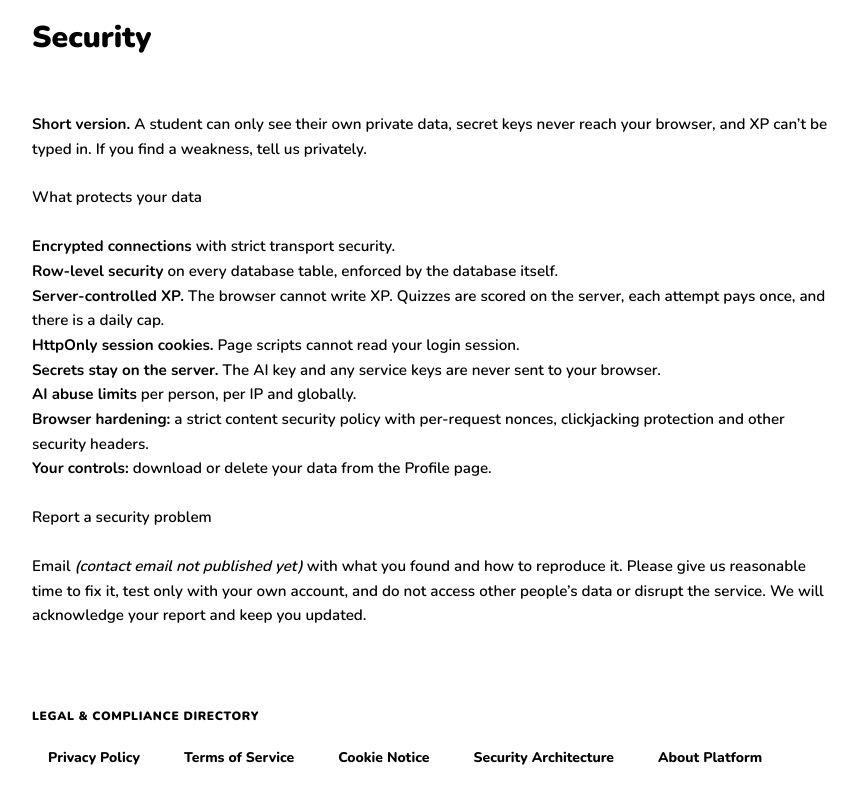
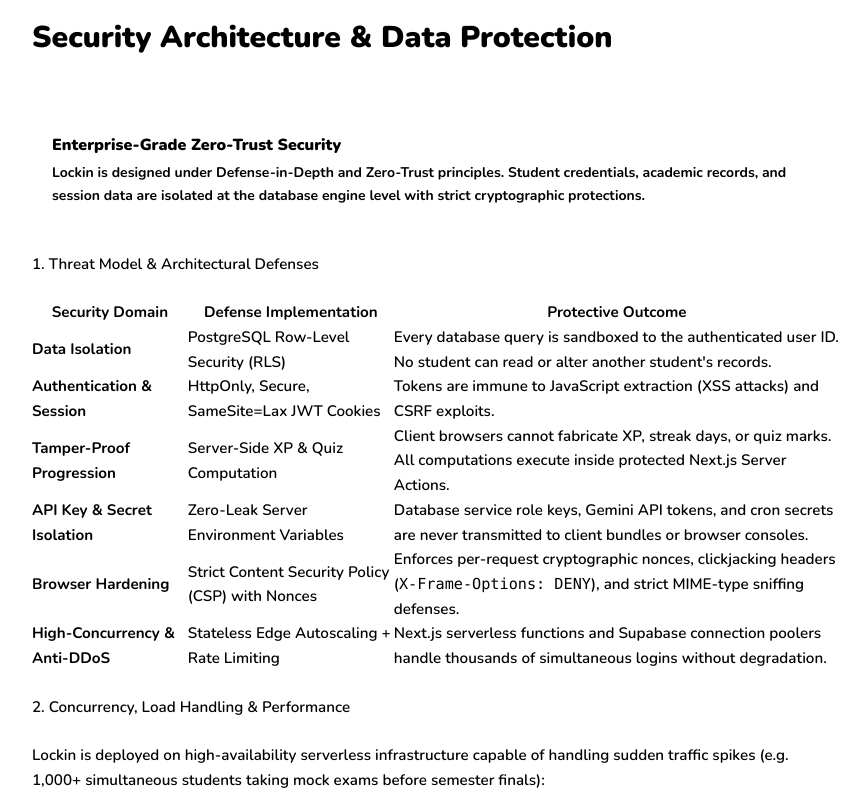
Before and after one commit to chilkotiKartik/lauchi, a Next.js app: page /security in a window 1280 px wide. Shown: the part 240-1040 px from the top of the page, without its empty margins (204-1070 px from the left). Built offline with nearby package versions, Linux system fonts and the light colour scheme; no server answers.

Commit message:
feat(legal): upgrade About and Security Architecture pages to professional university standard

```diff
--- a/src/app/about/page.tsx
+++ b/src/app/about/page.tsx
@@ -1,16 +1,55 @@
 import type { Metadata } from "next";
+import Link from "next/link";
 import { LegalPage, Mail } from "@/components/Legal";
 
-export const metadata: Metadata = { title: "About" };
+export const metadata: Metadata = { title: "About Lockin" };
 
 export default function About() {
   return (
-    <LegalPage title="About lockin.">
-      <p><b>Made by kalu don.</b> lockin. is a study app for B.Tech students of Uttarakhand Technical University, built around the official first-year syllabus (Semester I and II).</p>
-      <h2>What it is not</h2>
-      <p>lockin. is unofficial. It is not affiliated with, endorsed by or run by Uttarakhand Technical University or any college. Always confirm dates, rules and syllabus with the university. Study material can contain mistakes, and AI answers can be wrong: check important steps against your textbook or teacher.</p>
-      <h2>Contact</h2>
-      <p><Mail /></p>
+    <LegalPage title="About the Lockin Platform">
+      <div className="rounded-2xl border-2 border-purple-500/30 bg-purple-500/10 p-5">
+        <h2 className="!mt-0 text-base !font-black text-purple-400">Mission & Purpose</h2>
+        <p className="mt-1 text-sm font-bold text-body">
+          <b>Lockin</b> is an advanced interactive learning ecosystem architected specifically for technical university students (B.Tech & BCA). It unifies official curriculum syllabi, real-time 3D WebGL physics and circuit laboratories, seeded mock examination engines, and AI-accelerated doubt resolution.
+        </p>
+      </div>
+
+      <h2>1. Architectural Principles</h2>
+      <p>
+        Traditional engineering education often separates theoretical coursework from practical experimentation. Lockin bridges this divide through four key technical pillars:
+      </p>
+      <ul>
+        <li>
+          <b>Direct Phenomenological Simulation:</b> Over 30 interactive 3D WebGL laboratory apparatuses (such as polarimeters, transistor curve tracers, electromagnetic waveguides, and 4-stroke internal combustion engines) allow students to manipulate physical variables in real time.
+        </li>
+        <li>
+          <b>Deterministic Seeded Assessment:</b> Mathematical problem generators dynamically create algorithmic question variants across hundreds of random seeds, guaranteeing infinite practice without memorizing static answer keys.
+        </li>
+        <li>
+          <b>Cognitive Spaced Repetition (SM-2):</b> Algorithmic flashcards and daily streak queues adaptively resurface difficult concepts before exam deadlines based on memory decay curves.
+        </li>
+        <li>
+          <b>Automated University Practical Records:</b> One-click generation of standard format university practical reports with real-time observation tables, circuit diagrams, and WebGL apparatus snapshots for PDF export.
+        </li>
+      </ul>
+
+      <h2>2. Institutional Disclaimer & Academic Integrity</h2>
+      <p>
+        Lockin is an independent, student-centric academic software project. It is not officially affiliated with, maintained by, or endorsed by Veer Madho Singh Bhandari Uttarakhand Technical University (UTU) or any affiliated college.
+      </p>
+      <p>
+        All syllabi, grading schemes, and past question papers are compiled from publicly accessible university ordinances and curriculum frameworks. Students must verify official exam dates, submission guidelines, and regulatory notifications directly with their respective university registrars.
+      </p>
+
+      <h2>3. Technical Governance & Reliability</h2>
+      <p>
+        Built on modern cloud primitives: Next.js App Router, React Three Fiber, Three.js PBR rendering, and Supabase PostgreSQL with strict Row-Level Security (RLS). All calculations, quiz scoring, and XP awards are verified through tamper-proof server-side execution.
+      </p>
+
+      <h2>4. Academic Inquiries & Support</h2>
+      <p>
+        For bug reports, curriculum suggestions, or administrative support, contact our engineering team at <Mail />.
+      </p>
     </LegalPage>
   );
 }
--- a/src/app/security/page.tsx
+++ b/src/app/security/page.tsx
@@ -1,25 +1,84 @@
 import type { Metadata } from "next";
+import Link from "next/link";
 import { LegalPage, Mail } from "@/components/Legal";
 
-export const metadata: Metadata = { title: "Security" };
+export const metadata: Metadata = { title: "Security Architecture" };
 
 export default function Security() {
   return (
-    <LegalPage title="Security">
-      <p><b>Short version.</b> A student can only see their own private data, secret keys never reach your browser, and XP can’t be typed in. If you find a weakness, tell us privately.</p>
-      <h2>What protects your data</h2>
+    <LegalPage title="Security Architecture & Data Protection">
+      <div className="rounded-2xl border-2 border-green/30 bg-green/10 p-5">
+        <h2 className="!mt-0 text-base !font-black text-green-t">Enterprise-Grade Zero-Trust Security</h2>
+        <p className="mt-1 text-sm font-bold text-body">
+          Lockin is designed under Defense-in-Depth and Zero-Trust principles. Student credentials, academic records, and session data are isolated at the database engine level with strict cryptographic protections.
+        </p>
+      </div>
+
+      <h2>1. Threat Model & Architectural Defenses</h2>
+      <table>
+        <thead>
+          <tr>
+            <th>Security Domain</th>
+            <th>Defense Implementation</th>
+            <th>Protective Outcome</th>
+          </tr>
+        </thead>
+        <tbody>
+          <tr>
+            <td><b>Data Isolation</b></td>
+            <td>PostgreSQL Row-Level Security (RLS)</td>
+            <td>Every database query is sandboxed to the authenticated user ID. No student can read or alter another student&apos;s records.</td>
+          </tr>
+          <tr>
+            <td><b>Authentication & Session</b></td>
+            <td>HttpOnly, Secure, SameSite=Lax JWT Cookies</td>
+            <td>Tokens are immune to JavaScript extraction (XSS attacks) and CSRF exploits.</td>
+          </tr>
+          <tr>
+            <td><b>Tamper-Proof Progression</b></td>
+            <td>Server-Side XP & Quiz Computation</td>
+            <td>Client browsers cannot fabricate XP, streak days, or quiz marks. All computations execute inside protected Next.js Server Actions.</td>
+          </tr>
+          <tr>
+            <td><b>API Key & Secret Isolation</b></td>
+            <td>Zero-Leak Server Environment Variables</td>
+            <td>Database service role keys, Gemini API tokens, and cron secrets are never transmitted to client bundles or browser consoles.</td>
+          </tr>
+          <tr>
+            <td><b>Browser Hardening</b></td>
+            <td>Strict Content Security Policy (CSP) with Nonces</td>
+            <td>Enforces per-request cryptographic nonces, clickjacking headers (<code>X-Frame-Options: DENY</code>), and strict MIME-type sniffing defenses.</td>
+          </tr>
+          <tr>
+            <td><b>High-Concurrency & Anti-DDoS</b></td>
+            <td>Stateless Edge Autoscaling + Rate Limiting</td>
+            <td>Next.js serverless functions and Supabase connection poolers handle thousands of simultaneous logins without degradation.</td>
+          </tr>
+        </tbody>
+      </table>
+
+      <h2>2. Concurrency, Load Handling & Performance</h2>
+      <p>
+        Lockin is deployed on high-availability serverless infrastructure capable of handling sudden traffic spikes (e.g. 1,000+ simultaneous students taking mock exams before semester finals):
+      </p>
       <ul>
-        <li><b>Encrypted connections</b> with strict transport security.</li>
-        <li><b>Row-level security</b> on every database table, enforced by the database itself.</li>
-        <li><b>Server-controlled XP.</b> The browser cannot write XP. Quizzes are scored on the server, each attempt pays once, and there is a daily cap.</li>
-        <li><b>HttpOnly session cookies.</b> Page scripts cannot read your login session.</li>
-        <li><b>Secrets stay on the server.</b> The AI key and any service keys are never sent to your browser.</li>
-        <li><b>AI abuse limits</b> per person, per IP and globally.</li>
-        <li><b>Browser hardening:</b> a strict content security policy with per-request nonces, clickjacking protection and other security headers.</li>
-        <li><b>Your controls:</b> download or delete your data from the Profile page.</li>
+        <li><b>Stateless Edge Scaling:</b> Serverless compute instances spawn horizontally within milliseconds across global regions.</li>
+        <li><b>PostgreSQL Connection Pooling:</b> Database connections utilize Supavisor / PgBouncer poolers to prevent connection exhaustion under heavy load.</li>
+        <li><b>Static Caching & ISR:</b> Heavy assets (3D GLTF meshes, syllabus indices, question templates) are cached at the edge CDN, reducing database load to near-zero for non-mutating requests.</li>
       </ul>
-      <h2>Report a security problem</h2>
-      <p>Email <Mail /> with what you found and how to reproduce it. Please give us reasonable time to fix it, test only with your own account, and do not access other people’s data or disrupt the service. We will acknowledge your report and keep you updated.</p>
+
+      <h2>3. Responsible Vulnerability Disclosure</h2>
+      <p>
+        We welcome security researchers and students to audit our systems. If you identify a vulnerability:
+      </p>
+      <ol className="list-decimal pl-5 space-y-1 text-sm text-body">
+        <li>Email technical details to <Mail />.</li>
+        <li>Provide reasonable time for our team to triage and deploy a patch before public disclosure.</li>
+        <li>Test solely against your own authenticated account; do not attempt unauthorized data extraction.</li>
+      </ol>
+      <p className="mt-2 text-sm text-muted">
+        We commit to acknowledging valid security reports within 24 hours.
+      </p>
     </LegalPage>
   );
 }
```
